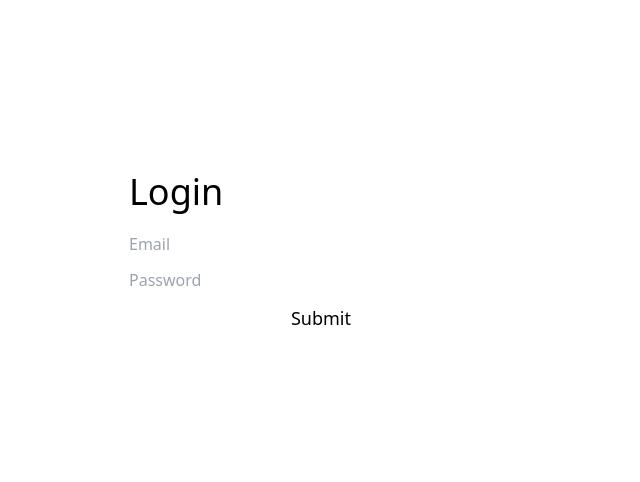
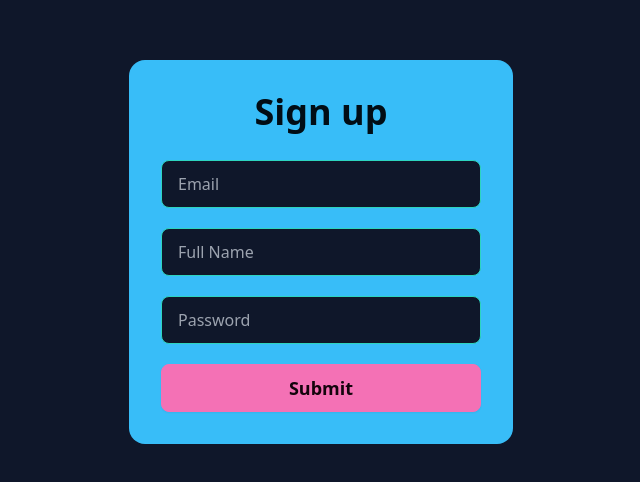
Before and after one commit to iArijitGanguly/New-CRM-APP, a React (Vite) app: page /signup in a window 1280 px wide. Shown: the part 148-630 px from the top of the page, without its empty margins (319-959 px from the left). Built offline with nearby package versions, Linux system fonts and the light colour scheme.

Commit message:
Added some router path with elements and integrated store from redux js toolkit

```diff
--- a/package.json
+++ b/package.json
@@ -10,9 +10,12 @@
     "preview": "vite preview"
   },
   "dependencies": {
+    "@reduxjs/toolkit": "^2.2.4",
+    "@types/react-redux": "^7.1.33",
     "eslint-plugin-simple-import-sort": "^12.1.0",
     "react": "^18.2.0",
     "react-dom": "^18.2.0",
+    "react-redux": "^9.1.2",
     "react-router-dom": "^6.23.1"
   },
   "devDependencies": {
--- a/src/App.tsx
+++ b/src/App.tsx
@@ -1,9 +1,9 @@
-import Login from './pages/auth/Login';
+import MainRouter from './routes/MainRouter';
 
 const App: React.FC = () => {
   return (
     <div>
-      <Login />
+      <MainRouter />
     </div>
   );
 };
--- a/src/main.tsx
+++ b/src/main.tsx
@@ -1,9 +1,12 @@
 import './index.css';
 
 import ReactDOM from 'react-dom/client';
+import { BrowserRouter } from 'react-router-dom';
 
 import App from './App.tsx';
 
 ReactDOM.createRoot(document.getElementById('root')!).render(
-  <App />
+  <BrowserRouter>
+    <App />
+  </BrowserRouter>
 );
--- /dev/null
+++ b/src/redux/store.ts
@@ -0,0 +1,9 @@
+import { configureStore } from '@reduxjs/toolkit';
+
+export const store = configureStore({
+  reducer: {},
+  devTools: true
+});
+
+export type RootState = ReturnType<typeof store.getState>;
+export type AppDispatch = typeof store.dispatch;
--- /dev/null
+++ b/src/routes/MainRouter.tsx
@@ -0,0 +1,15 @@
+import { Route, Routes } from 'react-router-dom';
+
+import Login from '../pages/auth/Login';
+import Signup from '../pages/auth/Signup';
+
+const MainRouter: React.FC = () => {
+  return(
+    <Routes>
+      <Route path='/signin' element={<Login />} />
+      <Route path='/signup' element={<Signup />} />
+    </Routes>
+  );
+};
+
+export default MainRouter;
--- a/tailwind.config.js
+++ b/tailwind.config.js
@@ -7,5 +7,9 @@ export default {
   theme: {
     extend: {},
   },
-  plugins: [],
+  // eslint-disable-next-line no-undef
+  plugins: [require('daisyui'),],
+  daisyui: {
+    themes: ['night']
+  }
 };
```
Also changed, not shown: 1 other file (tests, documents, lock files or other folders).
